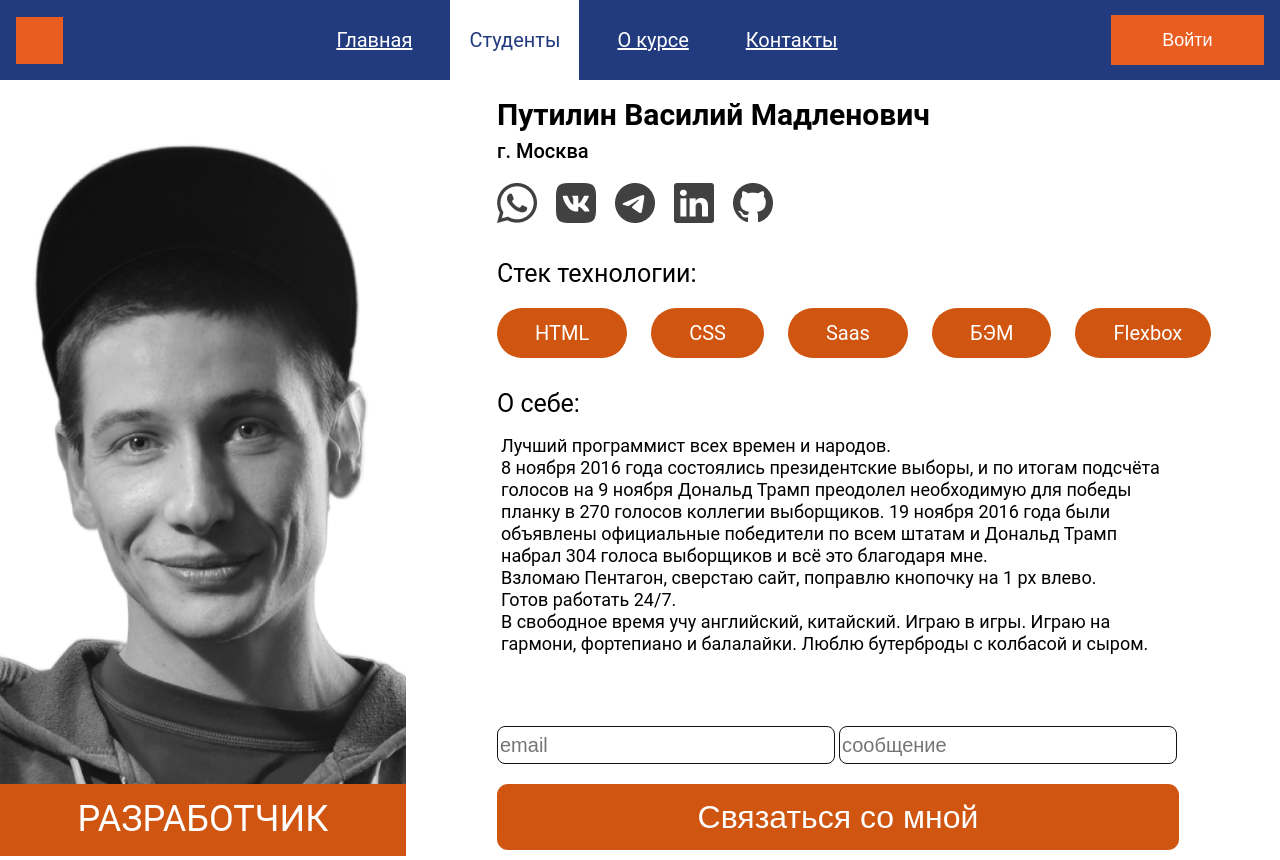
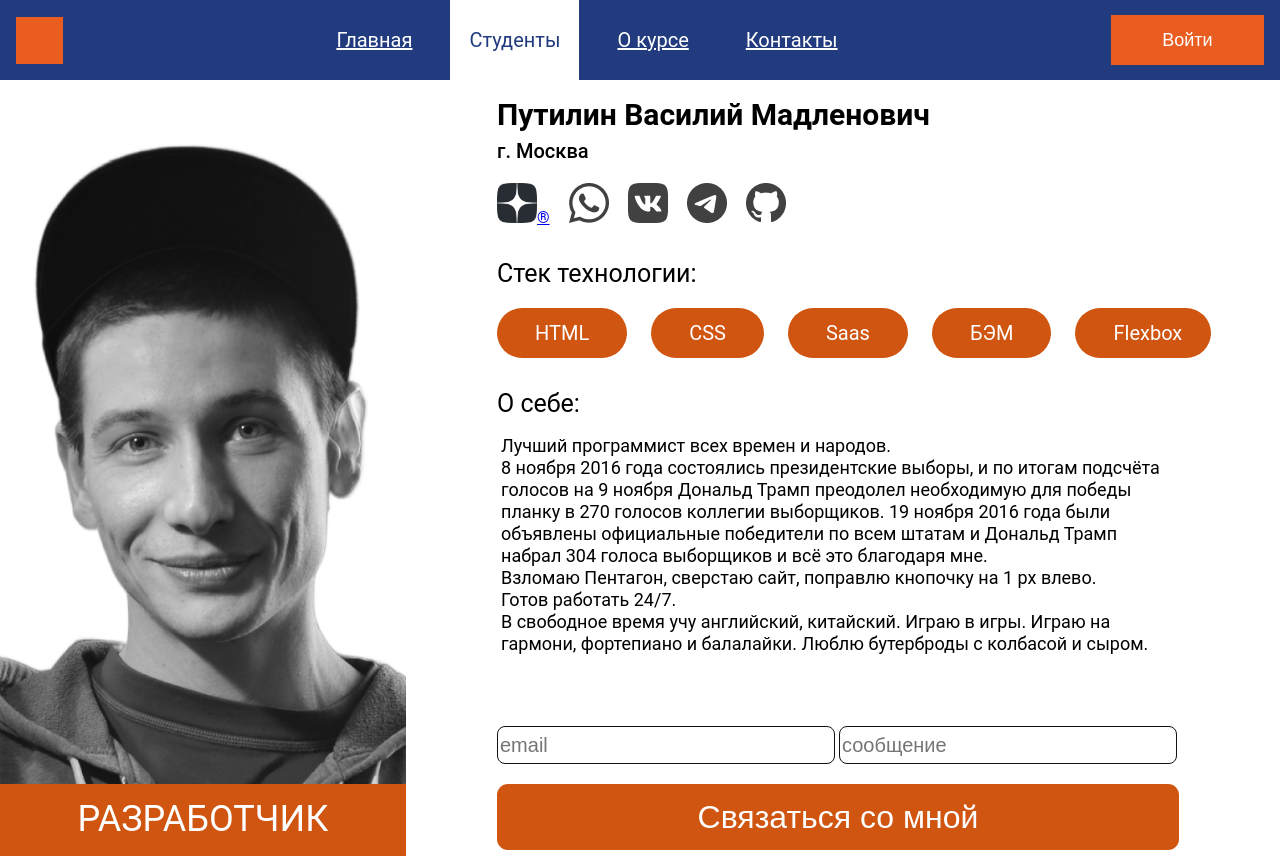
Before and after one commit to Pzqu/Training_site, a plain HTML site: page mypages.html in a window 1280 px wide. Shown: the top 860 px of the page. Drawn offline with Linux system fonts and the light colour scheme.

Commit message:
доб дзен

```diff
--- a/mypages.html
+++ b/mypages.html
@@ -73,13 +73,13 @@
         <h1 class="title">Путилин Василий Мадленович </h1>
         <p class="item-moskva">г. Москва</p>
         <div class="icons">
+          <a href="https://dzen.ru/id/631b19675e97ba3e9eff7a8f" target="_blank"><img src="./img/512px-Yandex_Zen_logo_icon.svg.png" width="40" alt="иконки">®</a>
+
           <a href="https://www.whatsapp.com/?lang=ru" target="_blank"><img src="./img/WhatsApp.png" alt="иконки"></a>
 
           <a href="https://vk.com" target="_blank"><img src="./img/VK.png" alt="иконки"></a>
 
           <a href="https://web.telegram.org/" target="_blank"><img src="./img/TG.png" alt="иконки"></a>
-
-          <a href="https://ru.linkedin.com/" target="_blank"><img src="./img/in.png" alt="иконки"></a>
 
           <a href="https://github.com/" target="_blank"><img src="./img/GitHub.png" alt="иконки"></a>
         </div>
```
Also changed, not shown: img/512px-Yandex_Zen_logo_icon.svg.png (added).
